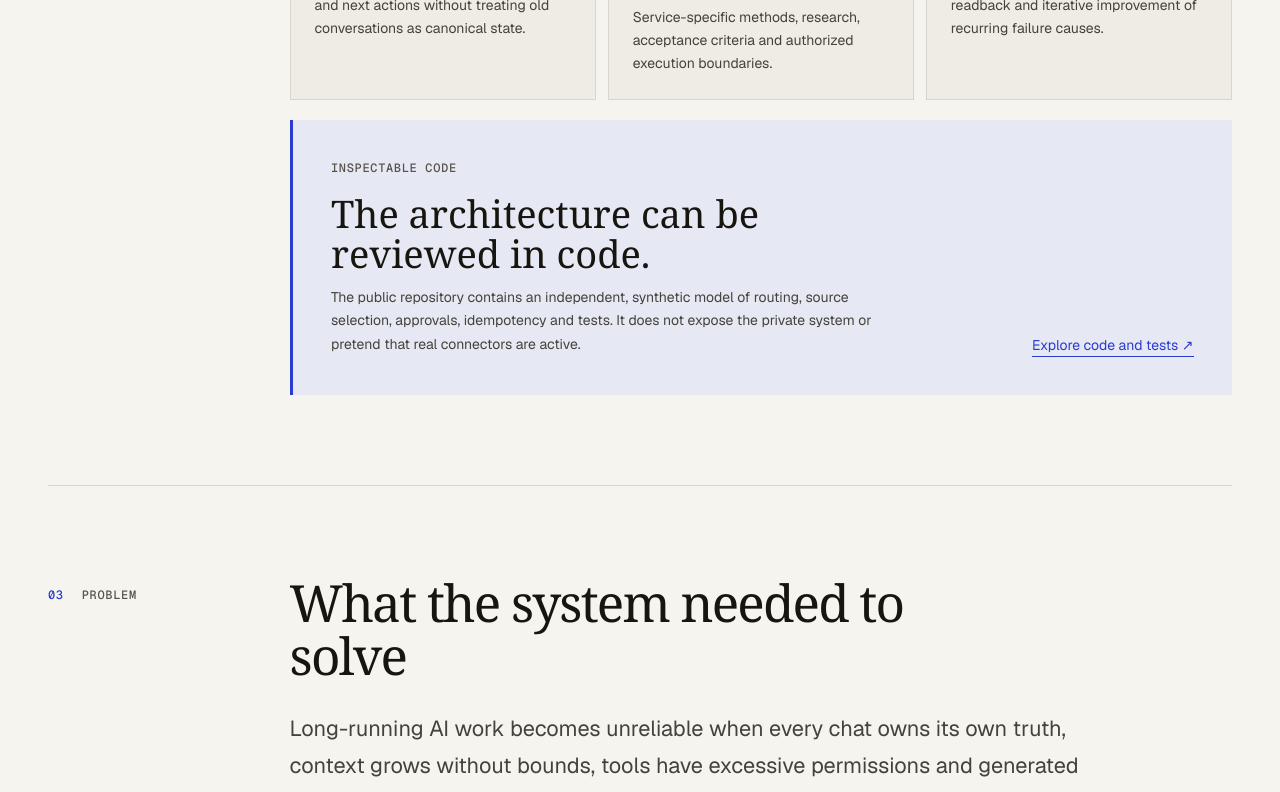
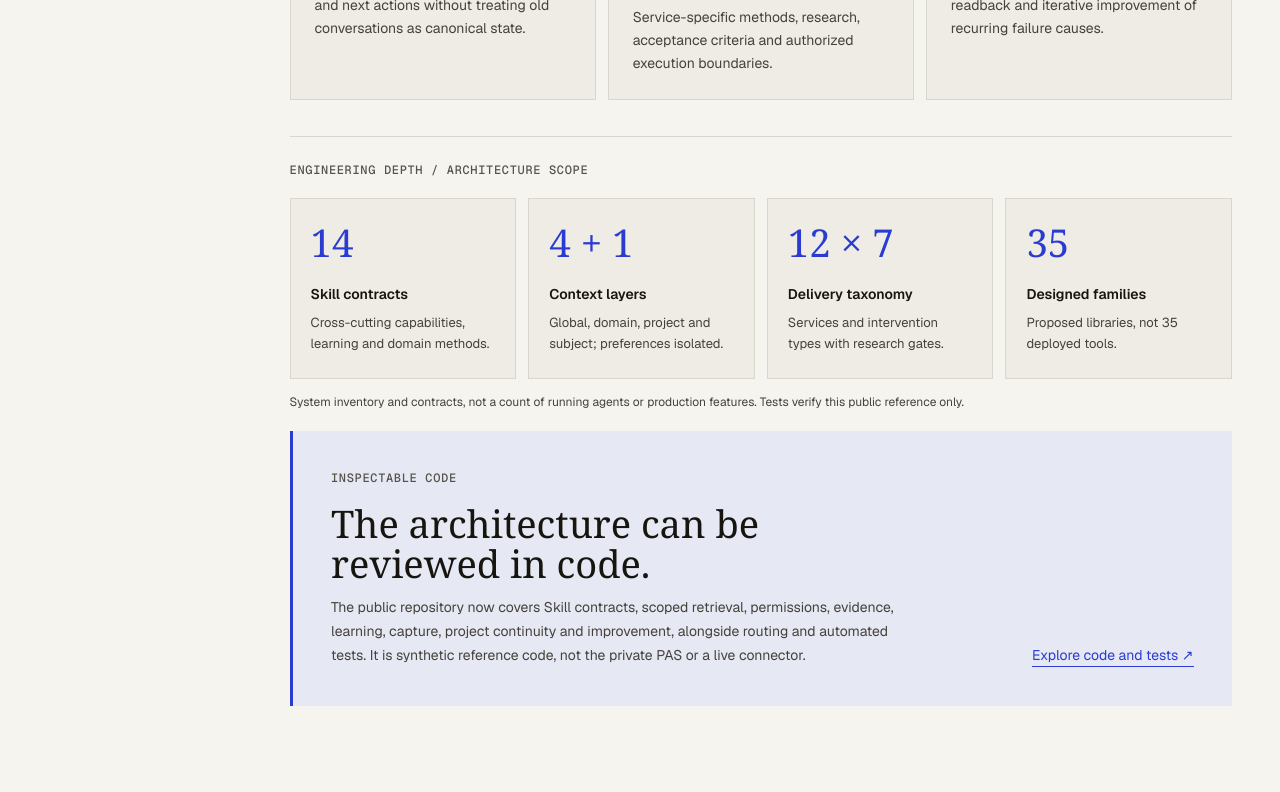
Before and after one commit to franciscovitar/franciscovitar, a Next.js app: page /work/personal-ai-system in a window 1280 px wide. Shown: the part 2760-3552 px from the top of the page. Built offline with nearby package versions, Linux system fonts and the light colour scheme; no server answers.

Commit message:
feat: present PAS architecture depth consistently in portfolio

```diff
--- a/components/CaseStudyPage.js
+++ b/components/CaseStudyPage.js
@@ -154,6 +154,19 @@ export default function CaseStudyPage({ study, lang = "en" }) {
                   </article>
                 ))}
               </div>
+              <div className={styles.pasDepth}>
+                <p className={styles.miniLabel}>{pas.depthLabel}</p>
+                <div className={styles.pasDepthGrid}>
+                  {pas.depthStats.map((stat) => (
+                    <div className={styles.pasDepthItem} key={stat.value}>
+                      <strong>{stat.value}</strong>
+                      <h3>{stat.title}</h3>
+                      <p>{stat.detail}</p>
+                    </div>
+                  ))}
+                </div>
+                <p className={styles.pasDepthNote}>{pas.depthNote}</p>
+              </div>
               <div className={styles.pasCodeCallout}>
                 <div>
                   <p className={styles.miniLabel}>{pas.codeLabel}</p>
--- a/components/CaseStudyPage.module.scss
+++ b/components/CaseStudyPage.module.scss
@@ -271,6 +271,55 @@
     font-size: 14px;
     line-height: 1.65;
   }
+}
+
+.pasDepth {
+  margin-top: 36px;
+  padding-top: 24px;
+  border-top: 1px solid var(--rule);
+}
+
+.pasDepthGrid {
+  display: grid;
+  grid-template-columns: repeat(4, minmax(0, 1fr));
+  gap: 12px;
+  margin-top: 18px;
+}
+
+.pasDepthItem {
+  min-width: 0;
+  padding: 24px 20px;
+  background: var(--paper);
+  border: 1px solid var(--rule);
+
+  > strong {
+    color: var(--accent);
+    font-family: var(--serif);
+    font-size: clamp(34px, 3vw, 44px);
+    font-weight: 400;
+    line-height: 1;
+    white-space: nowrap;
+  }
+
+  h3 {
+    margin: 18px 0 8px;
+    font-size: 14px;
+    font-weight: 600;
+  }
+
+  p {
+    margin: 0;
+    color: var(--graphite);
+    font-size: 13px;
+    line-height: 1.55;
+  }
+}
+
+.pasDepthNote {
+  margin: 14px 0 0;
+  color: var(--graphite);
+  font-size: 12px;
+  line-height: 1.5;
 }
 
 .pasCodeCallout {
@@ -555,6 +604,7 @@
 
 @media (max-width: 960px) {
   .pasDomainGrid { grid-template-columns: repeat(2, minmax(0, 1fr)); }
+  .pasDepthGrid { grid-template-columns: repeat(2, minmax(0, 1fr)); }
 
   .pasCodeCallout { grid-template-columns: 1fr; }
 
@@ -583,6 +633,8 @@
 
 @media (max-width: 700px) {
   .pasDomainGrid { grid-template-columns: 1fr; }
+
+  .pasDepthGrid { grid-template-columns: 1fr; }
 
   .pasDomainCard { min-height: 0; }
 
--- a/data/caseStudies.js
+++ b/data/caseStudies.js
@@ -190,7 +190,7 @@ export const caseStudies = {
     verification: [
       "START_HERE.md and AI/BOOTSTRAP.md define the documented entrypoint and retrieval sequence in private PAS main.",
       "Data, security and execution policies distinguish task context from permission to mutate external state.",
-      "The public reference includes executable routing, source selection, synthetic write gates and negative-path tests.",
+      "The public reference includes executable routing, Skill contracts, scoped source retrieval, risk/permission gates, study and capture runtimes, project CAS/idempotency, improvement review and negative-path tests.",
       "Learning, capture, research, professional and project examples are synthetic; none claims a successful live integration.",
       "The reference separates planning, explicit approval and checked readback; the private system's full validation results are not published here.",
     ],
@@ -208,7 +208,7 @@ export const caseStudies = {
       {
         label: "Code · public",
         title: "A reviewable reference implementation",
-        body: "A separate public repository implements representative routing, scoped source selection and safe synthetic writes with automated tests. It contains no private PAS data or shared Git history.",
+        body: "A separate public repository now offers an inspectable multi-layer reference: 14 Skill contracts, source governance, domain examples, continuity, review gates and automated negative tests. It contains no private PAS data or shared Git history.",
       },
     ],
     safety: [
--- a/data/pasContent.js
+++ b/data/pasContent.js
@@ -14,8 +14,16 @@ export const pasContent = {
     codeLabel: "Código revisable",
     codeTitle: "La arquitectura también se puede auditar.",
     codeBody:
-      "El repositorio público contiene un modelo independiente y sintético del router, la selección de fuentes, las autorizaciones, la idempotencia y las pruebas. No publica el sistema privado ni simula conexiones reales.",
+      "El repositorio público ya permite explorar contratos de Skills, recuperación por ámbito, permisos, evidencia, estudio, captura, continuidad y mejora, además de rutas y pruebas automatizadas. Es código de referencia sintético: no expone el PAS privado ni simula conectores reales.",
     codeAction: "Explorar código y pruebas ↗",
+    depthLabel: "Profundidad técnica / alcance arquitectónico",
+    depthNote: "Inventario y contratos del sistema, no cantidad de agentes instalados ni funcionalidades productivas. Los tests validan exclusivamente la referencia pública.",
+    depthStats: [
+      { value: "14", title: "Contratos de Skills", detail: "Capacidades transversales, aprendizaje y dominios especializados." },
+      { value: "4 + 1", title: "Niveles de contexto", detail: "Global, dominio, proyecto y materia; preferencias aisladas." },
+      { value: "12 × 7", title: "Taxonomía profesional", detail: "Servicios y tipos de intervención, con gates de investigación." },
+      { value: "35", title: "Familias diseñadas", detail: "Bibliotecas previstas, no 35 herramientas desplegadas." },
+    ],
     categories: [
       { number: "01", title: "Aprendizaje", short: "Materias y práctica", body: "Métodos según objetivos, temarios y evaluaciones; preguntas, revisión de errores y evidencia de dominio, en lugar de repasar sin criterio." },
       { number: "02", title: "Conocimiento", short: "Investigación y fuentes", body: "Búsqueda contextual, comparación de alternativas, trazabilidad de afirmaciones y promoción selectiva de conocimiento reutilizable." },
@@ -40,8 +48,16 @@ export const pasContent = {
     codeLabel: "Inspectable code",
     codeTitle: "The architecture can be reviewed in code.",
     codeBody:
-      "The public repository contains an independent, synthetic model of routing, source selection, approvals, idempotency and tests. It does not expose the private system or pretend that real connectors are active.",
+      "The public repository now covers Skill contracts, scoped retrieval, permissions, evidence, learning, capture, project continuity and improvement, alongside routing and automated tests. It is synthetic reference code, not the private PAS or a live connector.",
     codeAction: "Explore code and tests ↗",
+    depthLabel: "Engineering depth / architecture scope",
+    depthNote: "System inventory and contracts, not a count of running agents or production features. Tests verify this public reference only.",
+    depthStats: [
+      { value: "14", title: "Skill contracts", detail: "Cross-cutting capabilities, learning and domain methods." },
+      { value: "4 + 1", title: "Context layers", detail: "Global, domain, project and subject; preferences isolated." },
+      { value: "12 × 7", title: "Delivery taxonomy", detail: "Services and intervention types with research gates." },
+      { value: "35", title: "Designed families", detail: "Proposed libraries, not 35 deployed tools." },
+    ],
     categories: [
       { number: "01", title: "Learning", short: "Subjects and practice", body: "Assessment-aware methods, official scope, one-question practice, error review and evidence of mastery rather than undirected repetition." },
       { number: "02", title: "Knowledge", short: "Research and sources", body: "Scoped retrieval, comparison, claim provenance and selective promotion of reusable knowledge." },
```
